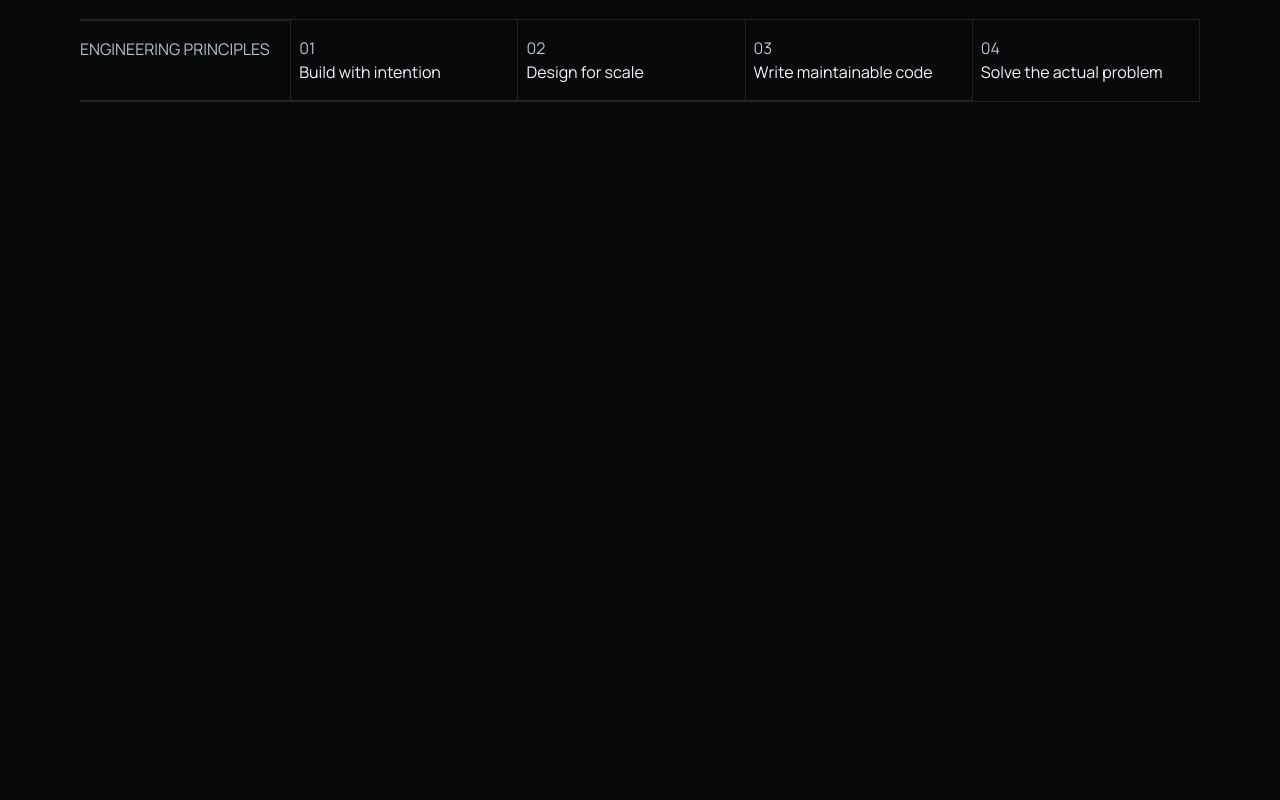
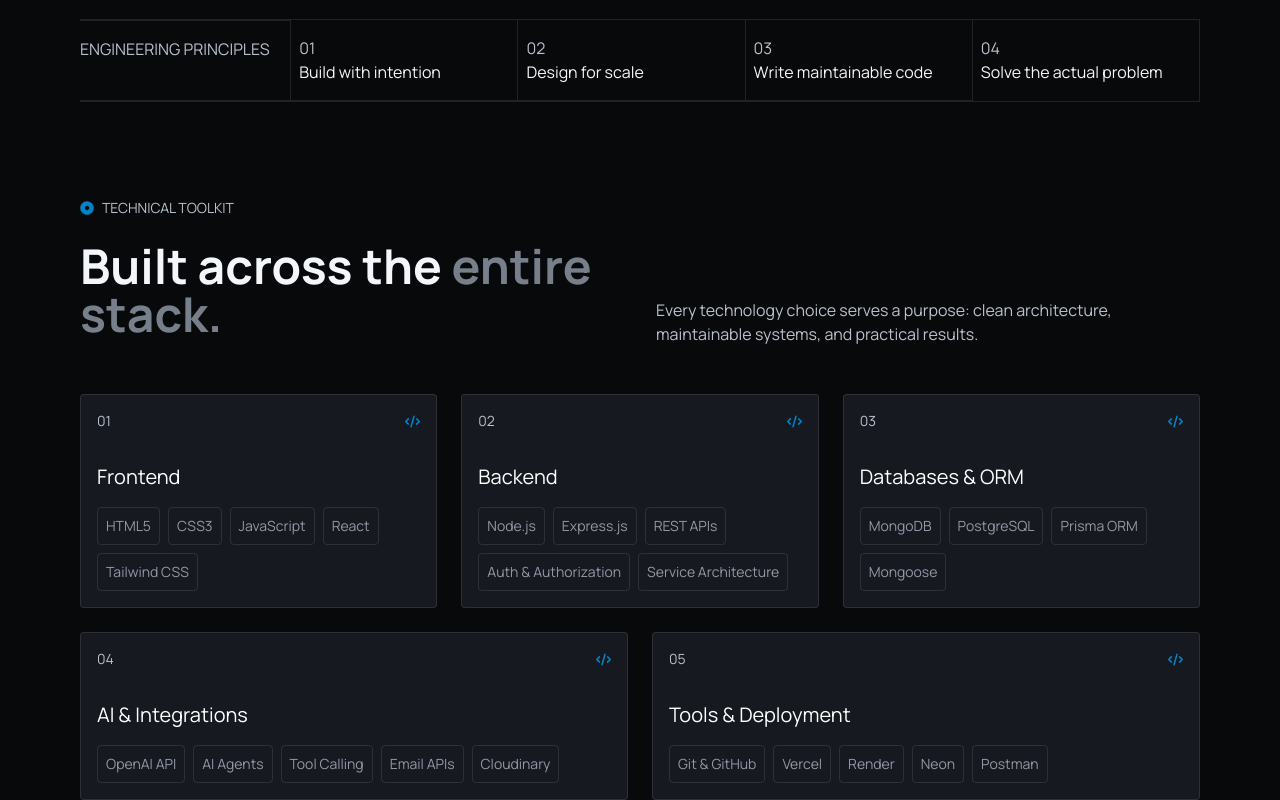
Before and after one commit to kemichris/portfolio, a React (Vite) app in the folder ekemini-portfolio/: page / in a window 1280 px wide. Shown: the part 1055-1855 px from the top of the page. Before the commit the page ends 1189 px from the top, so only its background shows below. Built offline with nearby package versions, Linux system fonts and the light colour scheme.

Commit message:
add StaggerContainer, SkillCard, and Skills components; update SectionHeader styles and integrate Skills into Home page

```diff
--- /dev/null
+++ b/ekemini-portfolio/src/components/common/StaggerContainer.jsx
@@ -0,0 +1,48 @@
+import { motion } from "motion/react";
+
+const containerVariants = {
+  hidden: { opacity: 0 },
+  visible: {
+    opacity: 1,
+    transition: {
+      staggerChildren: 0.3,
+    },
+  },
+};
+
+const itemVariants = {
+  hidden: {
+    opacity: 0,
+    y: 50,
+  },
+  visible: {
+    opacity: 1,
+    y: 0,
+    transition: {
+      duration: 0.8,
+      ease: 'easeOut',
+    },
+  },
+};
+
+export function StaggerContainer({ children, className = "" }) {
+  return (
+    <motion.div
+      variants={containerVariants}
+      initial="hidden"
+      whileInView="visible"
+      viewport={{ amount: 0.15 }}
+      className={className}
+    >
+      {children}
+    </motion.div>
+  );
+}
+
+export function StaggerItem({ children, className = "" }) {
+  return (
+    <motion.div variants={itemVariants} className={className}>
+      {children}
+    </motion.div>
+  );
+}
--- /dev/null
+++ b/ekemini-portfolio/src/components/home/SkillCard.jsx
@@ -0,0 +1,22 @@
+import { FaCode } from 'react-icons/fa6';
+
+export function SkillCard({num, stack, toolkits}) {
+    return (
+        <div className='p-4 rounded border border-line hover:border-blue-bright bg-surface-2 transform transition-all duration-1000'>
+            <div className='flex items-center justify-between mb-8'>
+                <p className='text-sm text-text-secondary'>{num}</p>
+                <FaCode size={15} className='text-blue'/>
+            </div>
+            <h3 className='text-white text-xl mb-4'>{stack}</h3>
+            <div className='flex flex-wrap gap-2'>
+                {
+                    toolkits.map((toolkit, index) => (
+                        <div key={index} className='p-2 rounded text-sm text-muted border border-line'>
+                            {toolkit}
+                        </div>
+                    ))
+                }
+            </div>
+        </div>
+    )
+}
--- /dev/null
+++ b/ekemini-portfolio/src/components/home/Skills.jsx
@@ -0,0 +1,64 @@
+import { SectionHeader } from "../layout/SectionHeader";
+import { SkillCard } from "./SkillCard";
+import { StaggerContainer, StaggerItem } from "../common/StaggerContainer";
+
+export function Skills() {
+  const skills = [
+    {
+      num: "01",
+      stack: "Frontend",
+      toolkits: ["HTML5", "CSS3", "JavaScript", "React", "Tailwind CSS"],
+    },
+    {
+      num: "02",
+      stack: "Backend",
+      toolkits: [
+        "Node.js",
+        "Express.js",
+        "REST APIs",
+        "Auth & Authorization",
+        "Service Architecture",
+      ],
+    },
+    {
+      num: "03",
+      stack: "Databases & ORM",
+      toolkits: ["MongoDB", "PostgreSQL", "Prisma ORM", "Mongoose"],
+    },
+    {
+      num: "04",
+      stack: "AI & Integrations",
+      toolkits: [
+        "OpenAI API",
+        "AI Agents",
+        "Tool Calling",
+        "Email APIs",
+        "Cloudinary",
+      ],
+    },
+    {
+      num: "05",
+      stack: "Tools & Deployment",
+      toolkits: ["Git & GitHub", "Vercel", "Render", "Neon", "Postman"],
+    },
+  ];
+
+  return (
+    <section className="mt-16 ">
+      <SectionHeader
+        title="Technical Toolkit"
+        header="Built across the"
+        header2="entire stack."
+        description="Every technology choice serves a purpose: clean architecture, maintainable systems, and practical results."
+      />
+      <StaggerContainer className='grid grid-cols-1 gap-6 md:grid-cols-6 mt-12'>
+        {skills.map((skill, index) => (
+             <StaggerItem key={skill.num} className={index >= 3 ? 'md:col-span-3' : 'md:col-span-2' }>
+                <SkillCard {...skill} />
+             </StaggerItem>
+
+        ))}
+      </StaggerContainer>
+    </section>
+  );
+}
--- a/ekemini-portfolio/src/components/layout/SectionHeader.jsx
+++ b/ekemini-portfolio/src/components/layout/SectionHeader.jsx
@@ -3,7 +3,7 @@ import { FaDotCircle } from "react-icons/fa";
 export function SectionHeader({ title, header, header2, description }) {
   return (
     <div className="space-y-4">
-      <p className="text-sm md:text-sm text-text-secondary flex items-center gap-2 font-extralight">
+      <p className="text-sm md:text-sm text-text-secondary flex items-center uppercase gap-2 font-extralight">
         <FaDotCircle className="text-blue" />
         {title}
       </p>
--- a/ekemini-portfolio/src/pages/public/Home.jsx
+++ b/ekemini-portfolio/src/pages/public/Home.jsx
@@ -2,6 +2,7 @@ import { Reveal } from "../../components/common/Reveal";
 import { Hero } from "../../components/home/Hero";
 import { Marqueue } from "../../components/home/Marqueue";
 import { About } from "../../components/home/About";
+import { Skills } from "../../components/home/Skills";
 
 export function Home() {
   return (
@@ -17,6 +18,10 @@ export function Home() {
       <Reveal delay={0.2}>
         <About />
       </Reveal>
+
+      <Reveal delay={0.2}>
+        <Skills />
+      </Reveal>
     </>
   );
 }
```
